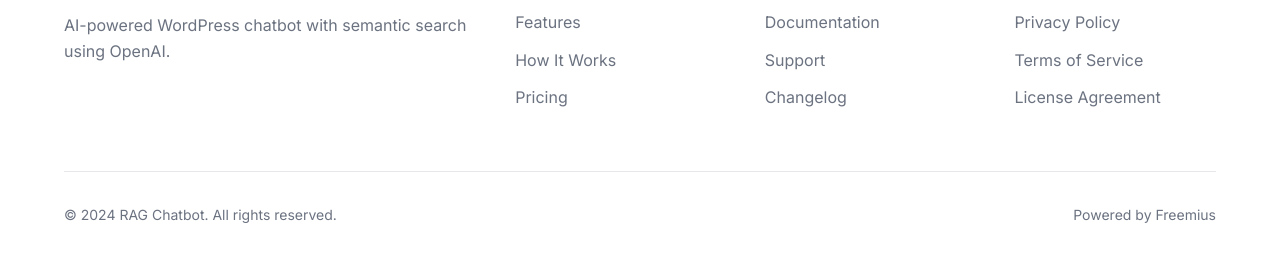
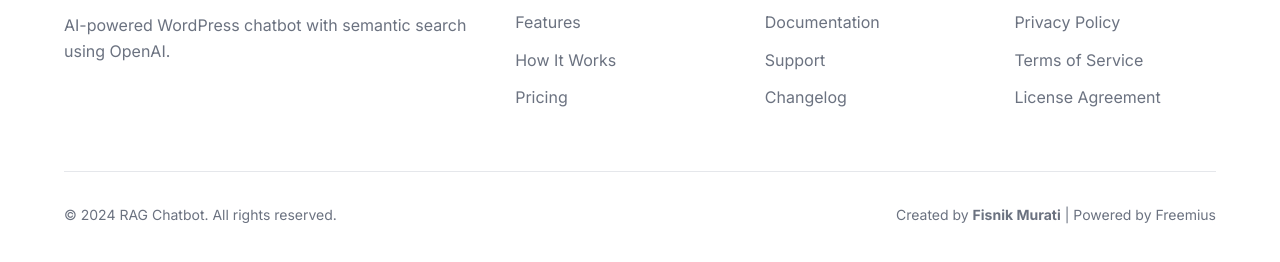
Before and after one commit to fisnikm02/rag-chatbot-landing, a plain HTML site: page index.html in a window 1280 px wide. Shown: the part 5898-6160 px from the top of the page. Drawn offline with Linux system fonts and the light colour scheme.

Commit message:
Add favicon and update footer credits in index.html

```diff
--- a/index.html
+++ b/index.html
@@ -5,6 +5,7 @@
     <meta name="viewport" content="width=device-width, initial-scale=1.0">
     <meta name="description" content="RAG Chatbot - AI-powered WordPress chatbot with semantic search using OpenAI. Answer questions based on your website content.">
     <title>RAG Chatbot - AI-Powered WordPress Chatbot | OpenAI Integration</title>
+    <link rel="icon" type="image/svg+xml" href="favicon.svg">
     <link rel="stylesheet" href="styles.css">
     <link rel="preconnect" href="https://fonts.googleapis.com">
     <link rel="preconnect" href="https://fonts.gstatic.com" crossorigin>
@@ -399,7 +400,7 @@
             </div>
             <div class="footer-bottom">
                 <p>&copy; 2024 RAG Chatbot. All rights reserved.</p>
-                <p>Powered by <a href="https://freemius.com" target="_blank" rel="noopener">Freemius</a></p>
+                <p>Created by <strong>Fisnik Murati</strong> | Powered by <a href="https://freemius.com" target="_blank" rel="noopener">Freemius</a></p>
             </div>
         </div>
     </footer>
```
Also changed, not shown: favicon.svg (added), 1 other file.
